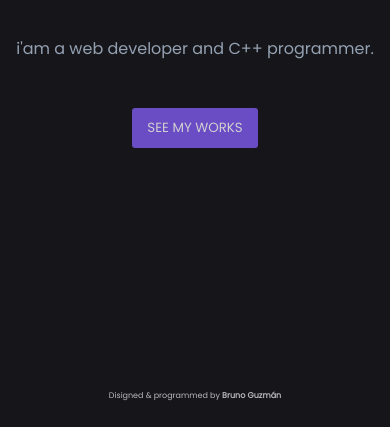
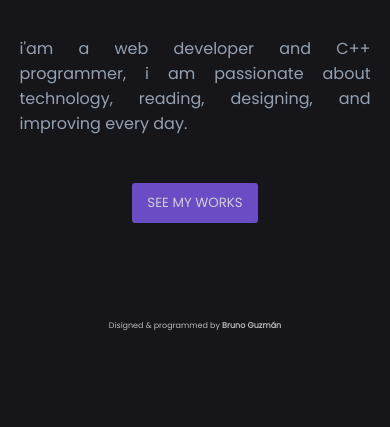
Before and after one commit to dakai4rever/dakai4rever.github.io, a plain HTML site: page index.html in a window 390 px wide. Shown: the part 417-844 px from the top of the page. Drawn offline with Linux system fonts and the light colour scheme; files whose address does not match are found by name.

Commit message:
media query 2vs

```diff
--- a/index.html
+++ b/index.html
@@ -29,7 +29,7 @@
                 <section class="sct1">
                     <div class="banner">
                         <h1>C++ & Web Developer</h1>
-                        <p>i'am a web developer and C++ programmer.</p>
+                        <p>i'am a web developer and C++ programmer, i am passionate about technology, reading, designing, and improving every day.</p>
                         <button><a href="https://github.com/dakai4rever/">SEE MY WORKS</a></button>
                     </div>
                 </section>
--- a/styles/styles.css
+++ b/styles/styles.css
@@ -15,8 +15,10 @@
     padding: 0;
     box-sizing: border-box;
 }
+body{
+    background-color: var(--bg-color);
+}
 .wrapper{
-    background-color: var(--bg-color);
     width: 100%;
     height: 100vh;
 }
@@ -80,9 +82,11 @@ nav ul li a:hover{
 .banner p{
     color: var(--paragraph);
     font-size: 1rem;
-    font: 500;
+    font-weight: 500;
     font-family: "poppins",sans-serif;
-    margin-bottom: 2%;
+    margin-bottom: 3%;
+    text-align: justify;
+    padding: 0 20%;
 }
 .banner button{
     border: none;
@@ -100,6 +104,24 @@ nav ul li a:hover{
     color: var(--btn-text);
     font-family: "poppins",sans-serif;
 }
+.footer{
+    margin-top: 5%;
+    width: 100%;
+    display: flex;
+    justify-content: center;
+    color: var(--h_line);
+    font-family: "Poppins", sans-serif;
+}
+.footer h6{
+    font-size: 0.5rem;
+    font-weight: 10;
+    letter-spacing: 0.7;
+    opacity: 0.7;
+    margin-bottom: 25px;
+}
+.footer strong{
+    font-weight: bold;
+}
 @media only screen and(max-widht: 924px){
     .banner h1{
         text-align: center;
@@ -112,7 +134,7 @@ nav ul li a:hover{
     .banner p{
         color: var(--paragraph);
         font-size: 1rem;
-        font: 500;
+        font-weight: 500;
         font-family: "poppins",sans-serif;
         margin-bottom: 2%;
     }
@@ -129,27 +151,12 @@ nav ul li a:hover{
     .banner p{
             color: var(--paragraph);
             font-size: 1rem;
-        font: 500;
+            padding: 0 5%;
+            font-weight: 500;
             font-family: "poppins",sans-serif;
             margin-bottom: 12%;
     }
+    .footer{
+        margin-top: 25%;
     }
-.footer{
-    position: absolute;
-    width: 100%;
-    bottom: 0;
-    display: flex;
-    justify-content: center;
-    color: var(--h_line);
-    font-family: "Poppins", sans-serif;
 }
-.footer h6{
-    font-size: 0.5rem;
-    font-weight: 10;
-    letter-spacing: 0.7;
-    opacity: 0.7;
-    margin-bottom: 25px;
-}
-.footer strong{
-    font-weight: bold;
-}
```
Lines whose indentation alone changed are shown as unchanged.
